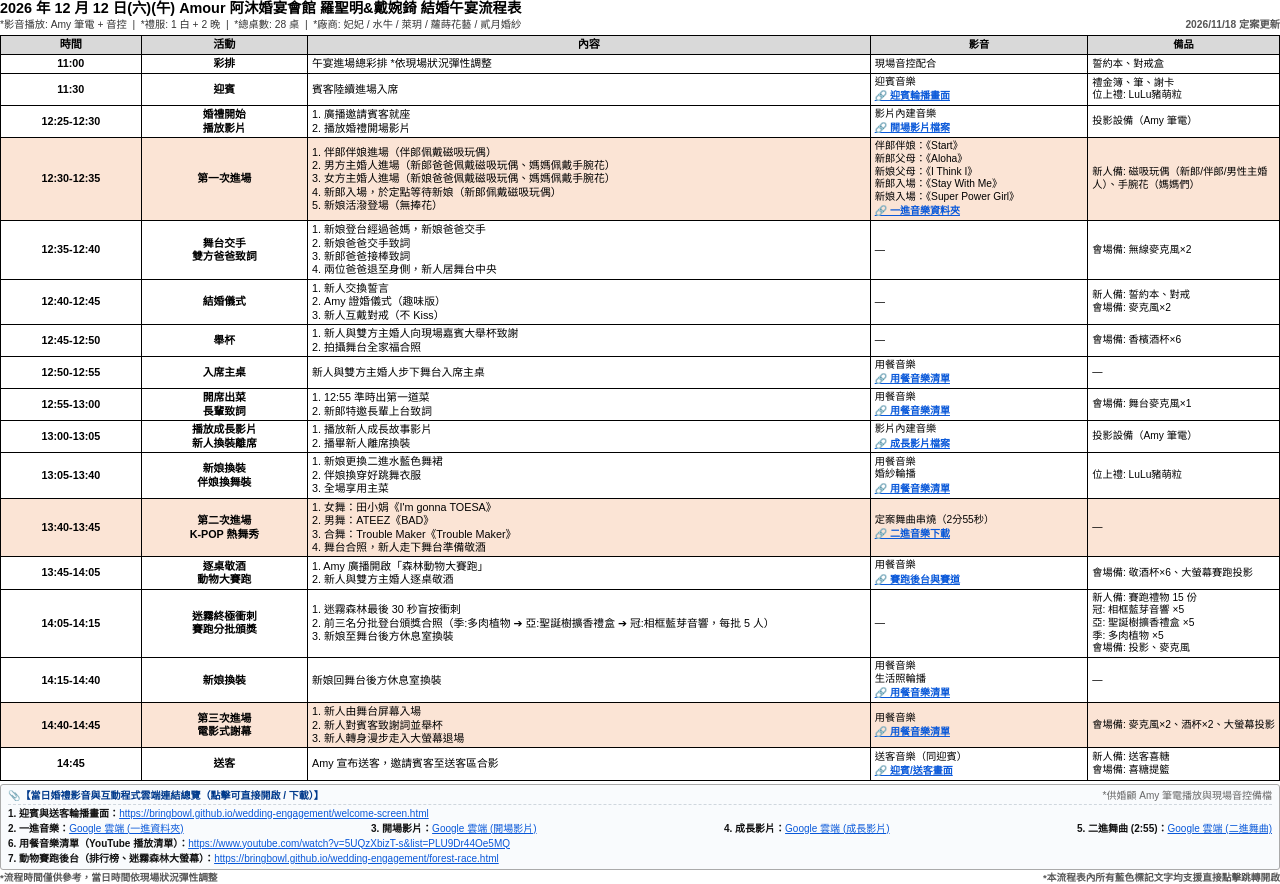
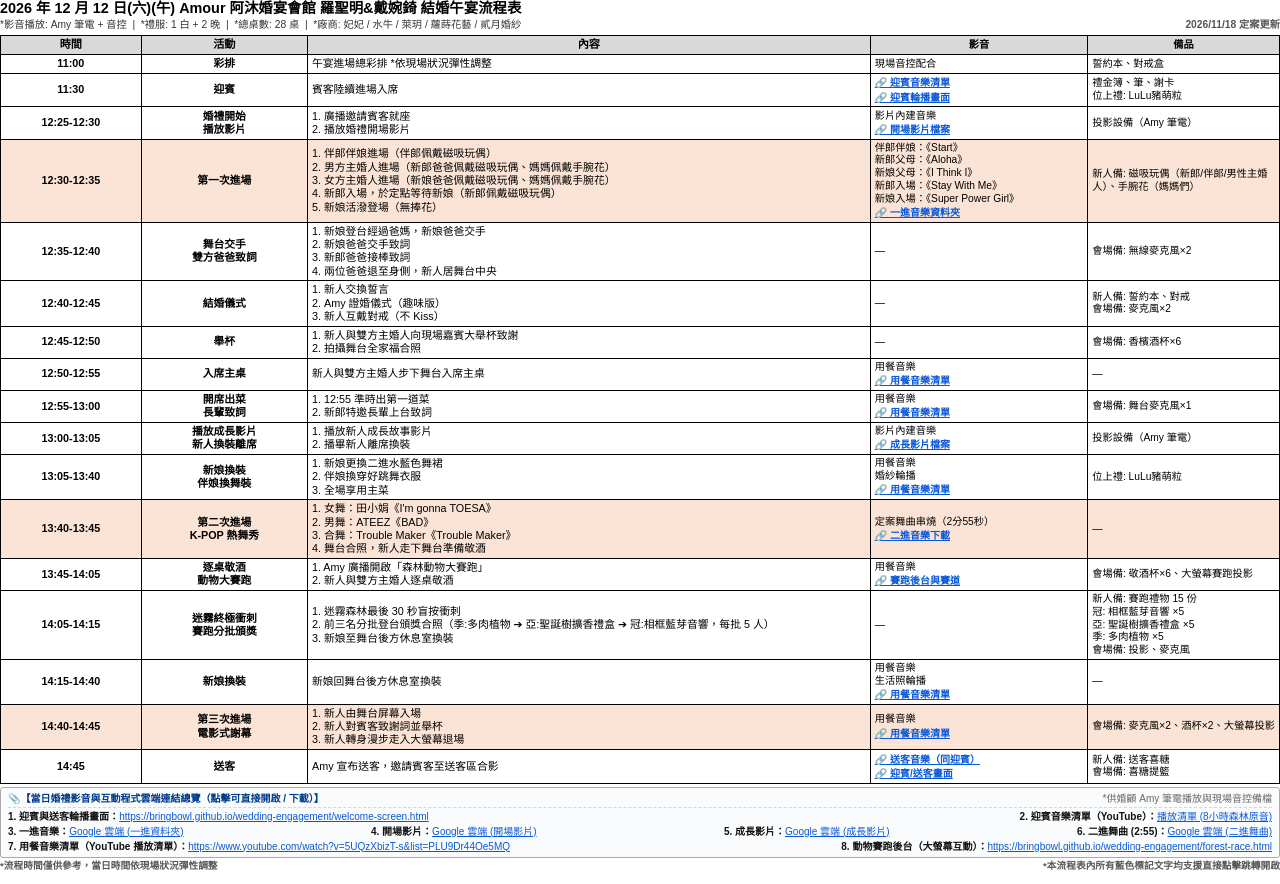
Before and after one commit to bringbowl/wedding-engagement, a plain HTML site: page docs/羅聖明&戴婉錡 結婚午宴流程表(定案版).html in a window 1280 px wide. Drawn offline with Linux system fonts and the light colour scheme.

Commit message:
Update run of show docs and PDF with official welcome music playlist URL

```diff
--- a/docs/羅聖明&戴婉錡 結婚午宴流程表(定案版).html
+++ b/docs/羅聖明&戴婉錡 結婚午宴流程表(定案版).html
@@ -159,7 +159,7 @@
         <td class="col-act">迎賓</td>
         <td class="col-content">賓客陸續進場入席</td>
         <td class="col-av">
-          迎賓音樂<br>
+          <a class="row-link" href="https://www.youtube.com/watch?v=1Swv2PZ8Rro&list=PLUbGbCAQWM8Q" target="_blank">🔗 迎賓音樂清單</a><br>
           <a class="row-link" href="https://bringbowl.github.io/wedding-engagement/welcome-screen.html" target="_blank">🔗 迎賓輪播畫面</a>
         </td>
         <td class="col-prop">禮金簿、筆、謝卡<br>位上禮: LuLu豬萌粒</td>
@@ -351,7 +351,7 @@
         <td class="col-act">送客</td>
         <td class="col-content">Amy 宣布送客，邀請賓客至送客區合影</td>
         <td class="col-av">
-          送客音樂（同迎賓）<br>
+          <a class="row-link" href="https://www.youtube.com/watch?v=1Swv2PZ8Rro&list=PLUbGbCAQWM8Q" target="_blank">🔗 送客音樂（同迎賓）</a><br>
           <a class="row-link" href="https://bringbowl.github.io/wedding-engagement/welcome-screen.html" target="_blank">🔗 迎賓/送客畫面</a>
         </td>
         <td class="col-prop">新人備: 送客喜糖<br>會場備: 喜糖提籃</td>
@@ -366,28 +366,35 @@
       <span style="font-weight:normal;color:#666;">*供婚顧 Amy 筆電播放與現場音控備檔</span>
     </div>
     <div class="links-list">
-      <div class="link-item">
-        <b>1. 迎賓與送客輪播畫面：</b><a href="https://bringbowl.github.io/wedding-engagement/welcome-screen.html" target="_blank">https://bringbowl.github.io/wedding-engagement/welcome-screen.html</a>
+      <div class="links-row-flex">
+        <div class="link-item">
+          <b>1. 迎賓與送客輪播畫面：</b><a href="https://bringbowl.github.io/wedding-engagement/welcome-screen.html" target="_blank">https://bringbowl.github.io/wedding-engagement/welcome-screen.html</a>
+        </div>
+        <div class="link-item">
+          <b>2. 迎賓音樂清單（YouTube）：</b><a href="https://www.youtube.com/watch?v=1Swv2PZ8Rro&list=PLUbGbCAQWM8Q" target="_blank">播放清單 (8小時森林原音)</a>
+        </div>
       </div>
       <div class="links-row-flex">
         <div class="link-item">
-          <b>2. 一進音樂：</b><a href="https://drive.google.com/drive/folders/1qYH7shHVICeN03Y1_k8tf6W9DW4sMbmH?usp=drive_link" target="_blank">Google 雲端 (一進資料夾)</a>
+          <b>3. 一進音樂：</b><a href="https://drive.google.com/drive/folders/1qYH7shHVICeN03Y1_k8tf6W9DW4sMbmH?usp=drive_link" target="_blank">Google 雲端 (一進資料夾)</a>
         </div>
         <div class="link-item">
-          <b>3. 開場影片：</b><a href="https://drive.google.com/file/d/1DUa-8OSUYvJGCU3b6rDcWxB564IVbS63/view?usp=drive_link" target="_blank">Google 雲端 (開場影片)</a>
+          <b>4. 開場影片：</b><a href="https://drive.google.com/file/d/1DUa-8OSUYvJGCU3b6rDcWxB564IVbS63/view?usp=drive_link" target="_blank">Google 雲端 (開場影片)</a>
         </div>
         <div class="link-item">
-          <b>4. 成長影片：</b><a href="https://drive.google.com/file/d/14-flIsw63jA8vwvX7zYMZgWBIU9xFC-t/view?usp=drive_link" target="_blank">Google 雲端 (成長影片)</a>
+          <b>5. 成長影片：</b><a href="https://drive.google.com/file/d/14-flIsw63jA8vwvX7zYMZgWBIU9xFC-t/view?usp=drive_link" target="_blank">Google 雲端 (成長影片)</a>
         </div>
         <div class="link-item">
-          <b>5. 二進舞曲 (2:55)：</b><a href="https://drive.google.com/file/d/1ivKQXV7g2tt5aZ9lF0IMew8npBbAgWEm/view?usp=drive_link" target="_blank">Google 雲端 (二進舞曲)</a>
+          <b>6. 二進舞曲 (2:55)：</b><a href="https://drive.google.com/file/d/1ivKQXV7g2tt5aZ9lF0IMew8npBbAgWEm/view?usp=drive_link" target="_blank">Google 雲端 (二進舞曲)</a>
         </div>
       </div>
-      <div class="link-item">
-        <b>6. 用餐音樂清單（YouTube 播放清單）：</b><a href="https://www.youtube.com/watch?v=5UQzXbizT-s&list=PLU9Dr44Oe5MQ" target="_blank">https://www.youtube.com/watch?v=5UQzXbizT-s&list=PLU9Dr44Oe5MQ</a>
-      </div>
-      <div class="link-item">
-        <b>7. 動物賽跑後台（排行榜、迷霧森林大螢幕）：</b><a href="https://bringbowl.github.io/wedding-engagement/forest-race.html" target="_blank">https://bringbowl.github.io/wedding-engagement/forest-race.html</a>
+      <div class="links-row-flex">
+        <div class="link-item">
+          <b>7. 用餐音樂清單（YouTube 播放清單）：</b><a href="https://www.youtube.com/watch?v=5UQzXbizT-s&list=PLU9Dr44Oe5MQ" target="_blank">https://www.youtube.com/watch?v=5UQzXbizT-s&list=PLU9Dr44Oe5MQ</a>
+        </div>
+        <div class="link-item">
+          <b>8. 動物賽跑後台（大螢幕互動）：</b><a href="https://bringbowl.github.io/wedding-engagement/forest-race.html" target="_blank">https://bringbowl.github.io/wedding-engagement/forest-race.html</a>
+        </div>
       </div>
     </div>
   </div>
```
Also changed, not shown: 2 other files.
